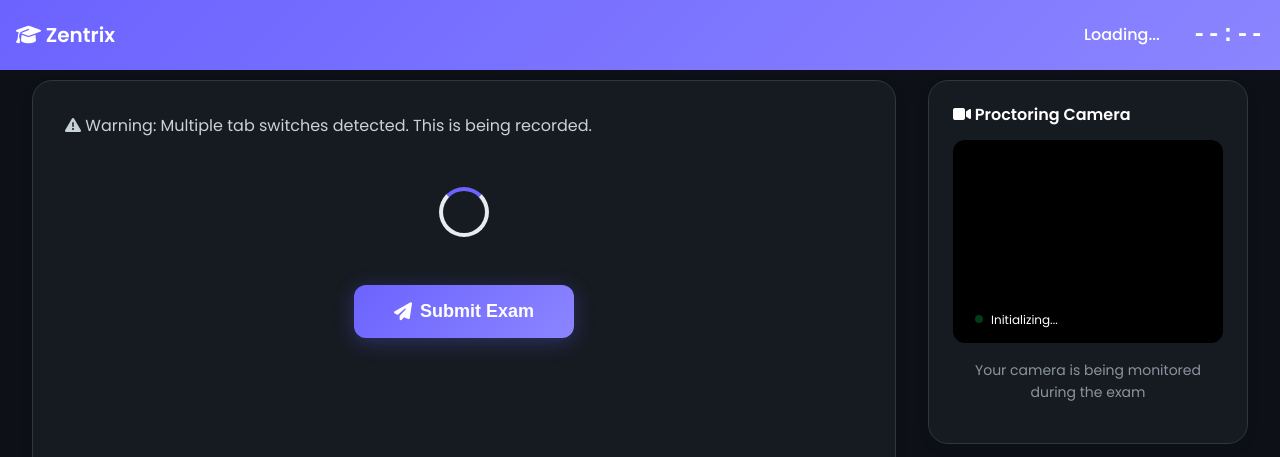
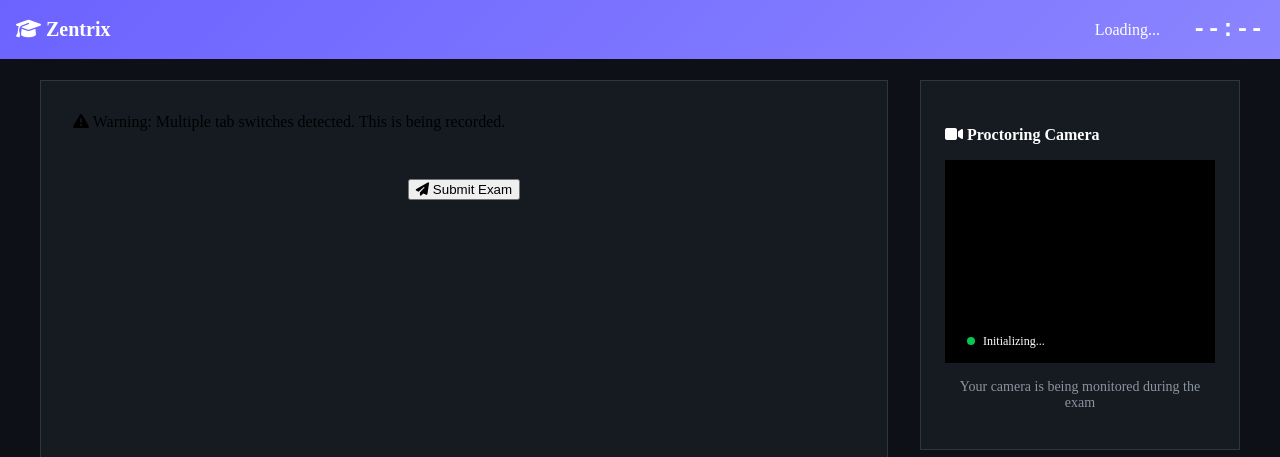
Before and after one commit to uthamanyuvi007-netizen/projectyuva-main, a website: page exam.html in a window 1280 px wide. Shown: the top 457 px of the page. Drawn offline with Linux system fonts and the light colour scheme.

Commit message:
debugged the

```diff
--- a/exam.html
+++ b/exam.html
@@ -5,7 +5,7 @@
     <meta charset="UTF-8">
     <meta name="viewport" content="width=device-width, initial-scale=1.0">
     <title>Take Exam - Online Examination & Proctoring System</title>
-    <link rel="stylesheet" href="/css/style.css">
+    <!-- <link rel="stylesheet" href="/css/style.css"> -->
     <link rel="stylesheet" href="https://cdnjs.cloudflare.com/ajax/libs/font-awesome/6.4.0/css/all.min.css">
     <style>
         body {
@@ -356,8 +356,10 @@
                 <div class="loading-spinner" style="margin: 3rem auto;"></div>
             </div>
             <div id="exam-navigation" style="display: none; justify-content: space-between; margin-top: 1.5rem;">
-                <button type="button" class="btn btn-outline" id="prev-btn" onclick="window.prevQuestion()"><i class="fas fa-arrow-left"></i> Previous</button>
-                <button type="button" class="btn btn-outline" id="next-btn" onclick="window.nextQuestion()">Next <i class="fas fa-arrow-right"></i></button>
+                <button type="button" class="btn btn-outline" id="prev-btn" onclick="window.prevQuestion()"><i
+                        class="fas fa-arrow-left"></i> Previous</button>
+                <button type="button" class="btn btn-outline" id="next-btn" onclick="window.nextQuestion()">Next <i
+                        class="fas fa-arrow-right"></i></button>
             </div>
             <div style="margin-top: 2rem; text-align: center;">
                 <button class="btn btn-primary btn-lg" onclick="showSubmitModal()"><i class="fas fa-paper-plane"></i>
```
Also changed, not shown: admin-dashboard.html (+1 -1 lines), create-exam.html (+3 -2 lines), exams.html (+5 -3 lines), login.html (+1 -1 lines), monitoring.html (+8 -4 lines), profile.html (+1 -1 lines), question-bank.html (+3 -2 lines), register.html (+1 -1 lines), results.html (+1 -1 lines), student-dashboard.html (+1 -1 lines), teacher-dashboard.html (+1 -1 lines).
